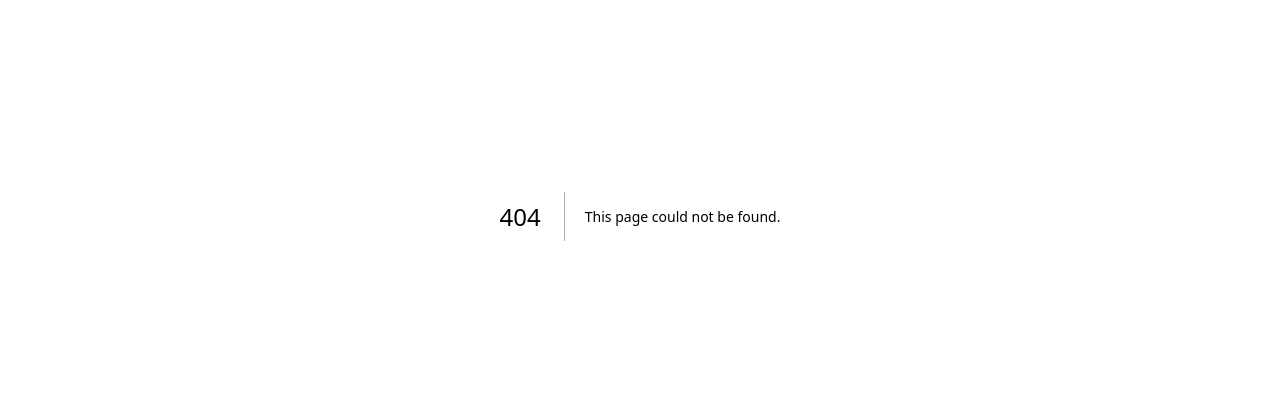
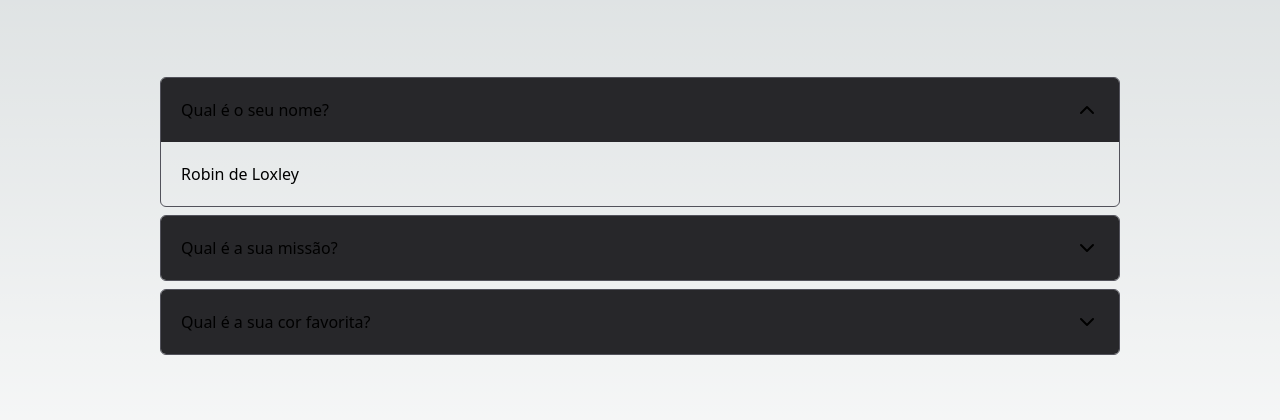
Before and after one commit to lafadovale/app-inicial, a Next.js app: page /condicional/faq in a window 1280 px wide. Before the commit this address had no page. Shown: the part 184-604 px from the top of the page. Built offline with nearby package versions, Linux system fonts and the light colour scheme.

Commit message:
Conditional rendering

```diff
--- a/package.json
+++ b/package.json
@@ -9,6 +9,7 @@
     "lint": "next lint"
   },
   "dependencies": {
+    "@tabler/icons-react": "^2.17.0",
     "@types/node": "18.16.3",
     "@types/react": "18.2.0",
     "@types/react-dom": "18.2.1",
--- /dev/null
+++ b/src/components/condicional/Faq.tsx
@@ -0,0 +1,40 @@
+import { useState } from "react";
+import Pergunta from "./Pergunta";
+
+export default function Faq() {
+  const [ativo, setAtivo] = useState<number>(0);
+
+  function alternarVisibilidade(index: number) {
+    if (index === ativo) {
+      setAtivo(-1);
+    } else {
+      setAtivo(index);
+    }
+  }
+
+  return (
+    <div className='flex flex-col gap-2 w-[90%] md:w-3/4'>
+      <Pergunta
+        index={0}
+        aberta={ativo === 0}
+        pergunta='Qual é o seu nome?'
+        resposta='Robin de Loxley'
+        toggle={alternarVisibilidade}
+      />
+      <Pergunta
+        index={1}
+        aberta={ativo === 1}
+        pergunta='Qual é a sua missão?'
+        resposta='Encontrar o Cálice Sagrado'
+        toggle={alternarVisibilidade}
+      />
+      <Pergunta
+        index={2}
+        aberta={ativo === 2}
+        pergunta='Qual é a sua cor favorita?'
+        resposta='Azul! Não! Amareeeeloooo!!'
+        toggle={alternarVisibilidade}
+      />
+    </div>
+  );
+}
--- /dev/null
+++ b/src/components/condicional/If.tsx
@@ -0,0 +1,12 @@
+interface IfProps {
+  teste: boolean;
+  children: any;
+}
+
+export default function If({ teste, children }: IfProps) {
+  if (teste) {
+    return children;
+  } else {
+    return null;
+  }
+}
--- /dev/null
+++ b/src/components/condicional/IfElse.tsx
@@ -0,0 +1,12 @@
+interface IfElseProps {
+  teste: boolean;
+  children: any;
+}
+
+export default function IfElse({ teste, children }: IfElseProps) {
+  if (teste) {
+    return children[0];
+  } else {
+    return children[1];
+  }
+}
--- /dev/null
+++ b/src/components/condicional/Pergunta.tsx
@@ -0,0 +1,42 @@
+import If from "./If";
+import { IconChevronDown, IconChevronUp } from "@tabler/icons-react";
+// import IfElse from "./IfElse";
+
+interface PerguntaProps {
+  index: number;
+  pergunta: string;
+  resposta: string;
+  aberta: boolean;
+  toggle: (index: number) => void;
+}
+
+export default function Pergunta({
+  index,
+  pergunta,
+  resposta,
+  aberta,
+  toggle,
+}: PerguntaProps) {
+  return (
+    <div
+      className={`
+      border border-zinc-600 rounded-md overflow-hidden
+    `}
+    >
+      <div
+        className='bg-zinc-800 p-5 cursor-pointer select-none flex justify-between'
+        onClick={() => toggle(index)}
+      >
+        <span>{pergunta}</span>
+        {aberta ? <IconChevronUp /> : <IconChevronDown />}
+        {/* <IfElse teste={aberta}>
+          <IconChevronUp />
+          <IconChevronDown />
+        </IfElse> */}
+      </div>
+      <If teste={aberta}>
+        <div className='p-5'>{resposta}</div>
+      </If>
+    </div>
+  );
+}
--- /dev/null
+++ b/src/pages/condicional/faq.tsx
@@ -0,0 +1,9 @@
+import Faq from "@/components/condicional/Faq";
+
+export default function PaginaFaq() {
+  return (
+    <div className='flex justify-center items-center h-screen'>
+      <Faq />
+    </div>
+  );
+}
```
Also changed, not shown: 2 other files (tests, documents, lock files or other folders).
